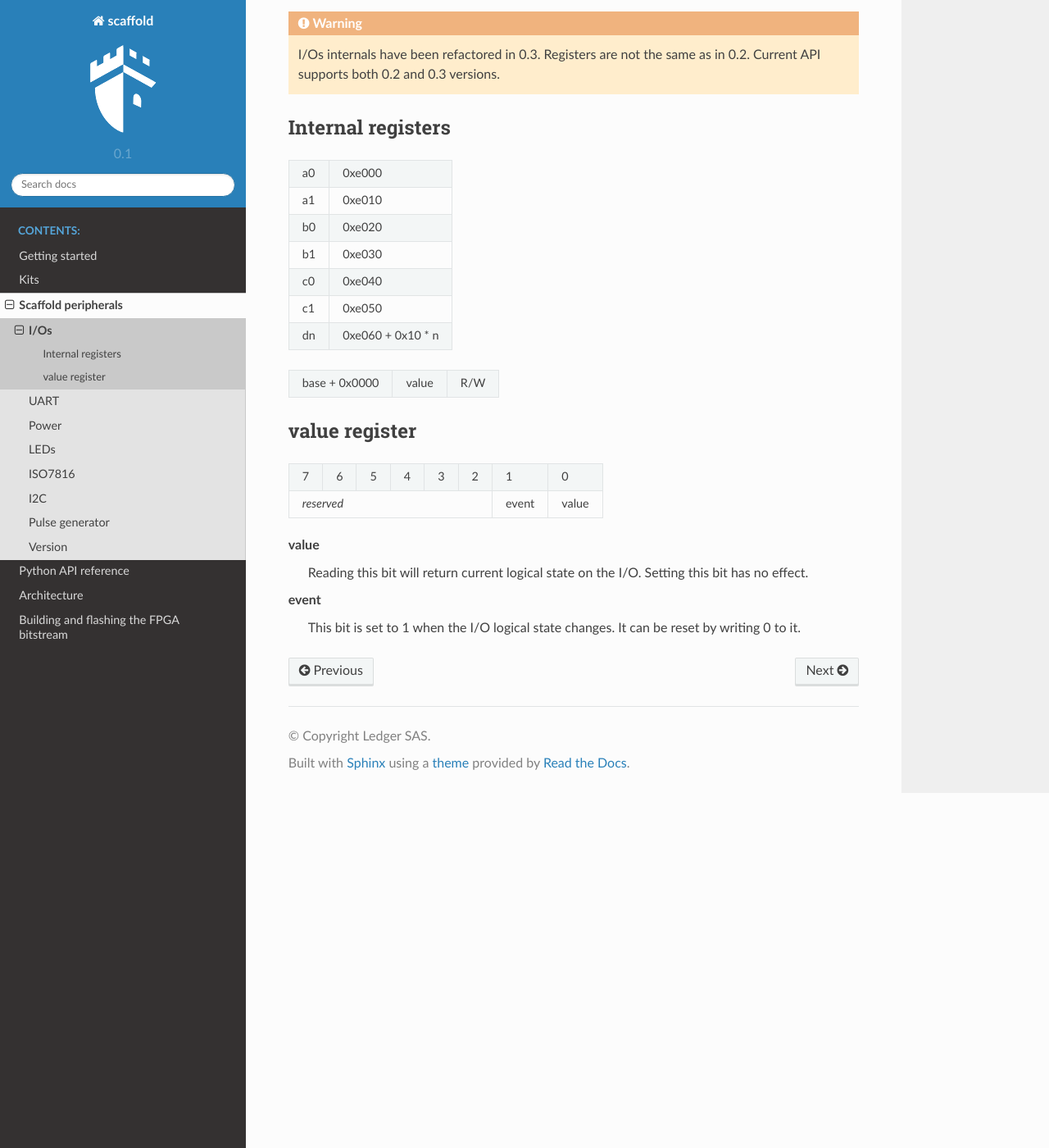
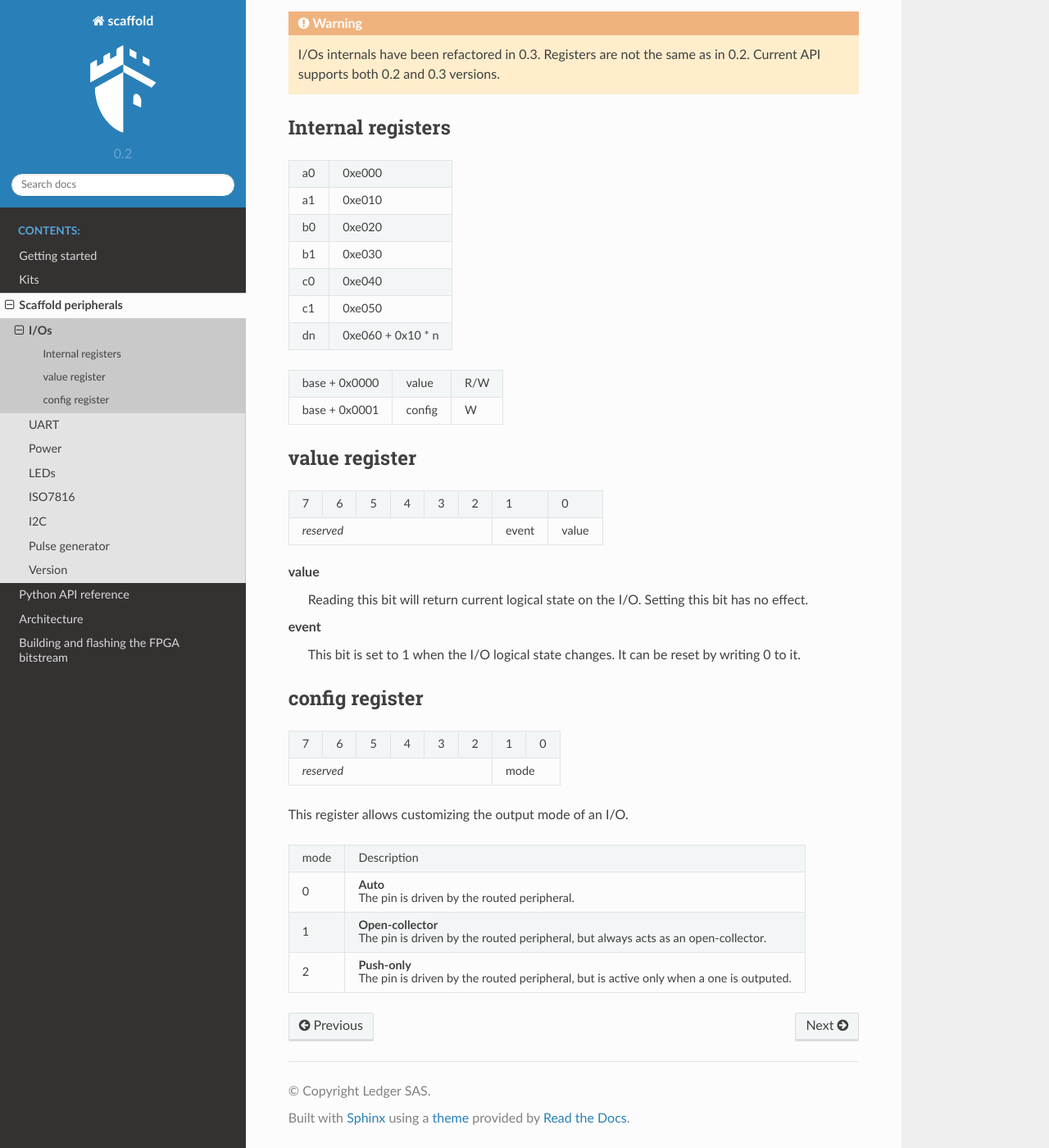
Before and after one commit to Ledger-Donjon/scaffold, a Sphinx documentation site: the page built from docs/ios.rst, in a window 1280 px wide and 1400 px high, scrolled down 932 px. Shown: the whole window at 82% size. Built offline with Sphinx 7.4.7 and the Read the Docs theme 2.0.0, drawn with Linux system fonts in a browser that asks for light colours.

Commit message:
Added mode configuration in I/Os.

```diff
--- a/docs/conf.py
+++ b/docs/conf.py
@@ -60,9 +60,9 @@ author = 'Olivier Hériveaux'
 # built documents.
 #
 # The short X.Y version.
-version = '0.1'
+version = '0.2'
 # The full version, including alpha/beta/rc tags.
-release = '0.1'
+release = '0.2'
 
 # The language for content autogenerated by Sphinx. Refer to documentation
 # for a list of supported languages.
--- a/docs/ios.rst
+++ b/docs/ios.rst
@@ -68,18 +68,20 @@ Internal registers
 | dn | 0xe060 + 0x10 * n |
 +----+-------------------+
 
-+---------------+-------+-----+
-| base + 0x0000 | value | R/W |
-+---------------+-------+-----+
++---------------+--------+-----+
+| base + 0x0000 | value  | R/W |
++---------------+--------+-----+
+| base + 0x0001 | config | W   |
++---------------+--------+-----+
 
 value register
 --------------
 
-+---+---+---+---+---+-------+-------+-------+
-| 7 | 6 | 5 | 4 | 3 | 2     | 1     | 0     |
-+---+---+---+---+---+-------+-------+-------+
-| *reserved*                | event | value |
-+---------------------------+-------+-------+
++---+---+---+---+---+---+-------+-------+
+| 7 | 6 | 5 | 4 | 3 | 2 | 1     | 0     |
++---+---+---+---+---+---+-------+-------+
+| *reserved*            | event | value |
++-----------------------+-------+-------+
 
 value
   Reading this bit will return current logical state on the I/O.
@@ -87,3 +89,32 @@ value
 event
   This bit is set to 1 when the I/O logical state changes. It can be reset by
   writing 0 to it.
+
+config register
+---------------
+
++---+---+---+---+---+---+---+---+
+| 7 | 6 | 5 | 4 | 3 | 2 | 1 | 0 |
++---+---+---+---+---+---+---+---+
+| *reserved*            | mode  |
++-----------------------+-------+
+
+This register allows customizing the output mode of an I/O.
+
++------+----------------------------------------------------------------------+
+| mode | Description                                                          |
++------+----------------------------------------------------------------------+
+| 0    | **Auto**                                                             |
+|      |                                                                      |
+|      | The pin is driven by the routed peripheral.                          |
++------+----------------------------------------------------------------------+
+| 1    | **Open-collector**                                                   |
+|      |                                                                      |
+|      | The pin is driven by the routed peripheral, but always acts as an    |
+|      | open-collector.                                                      |
++------+----------------------------------------------------------------------+
+| 2    | **Push-only**                                                        |
+|      |                                                                      |
+|      | The pin is driven by the routed peripheral, but is active only when  |
+|      | a one is outputed.                                                   |
++------+----------------------------------------------------------------------+
```
Also changed, not shown: 2 other files.
